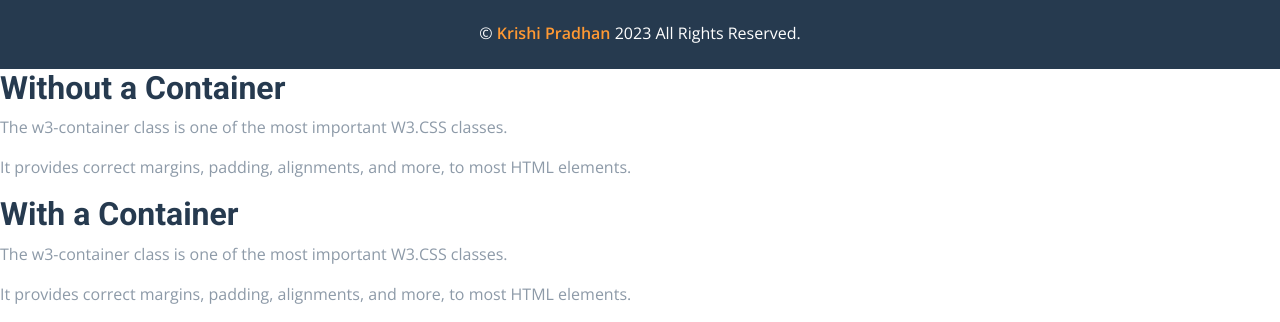
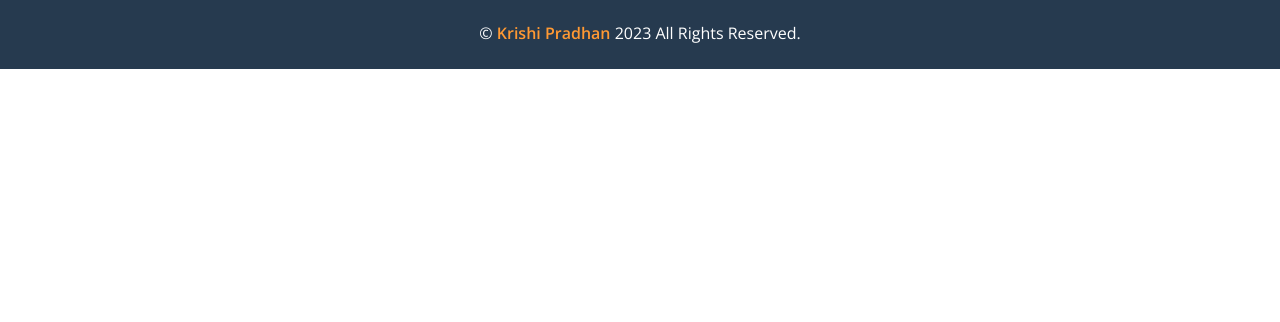
Before and after one commit to ShubhamChoudharyShubh/krishipradhan, a plain HTML site: page index.html in a window 1280 px wide. Shown: the part 6261-6583 px from the top of the page. After the commit the page ends 6330 px from the top, so only its background shows below. Drawn offline with nearby package versions, Linux system fonts and the light colour scheme; a script that the page names is missing.

Commit message:
Update index.html

```diff
--- a/index.html
+++ b/index.html
@@ -560,19 +560,6 @@
     <script src='https://widget.lovi.ai/lovi-widget.min.js' lovi-id='mTqk905BvVSoznuP6Gj2pVKoFFp2' ></script>
 
 
-<div>
-    <h2>Without a Container</h2>
-    <p>The w3-container class is one of the most important W3.CSS classes.</p>
-    <p>It provides correct margins, padding, alignments, and more, to most HTML elements.</p>
-  </div>
-
-  <div class="w3-container">
-    <h2>With a Container</h2>
-    <p>The w3-container class is one of the most important W3.CSS classes.</p>
-    <p>It provides correct margins, padding, alignments, and more, to most HTML elements.</p>
-  </div>
-
-
 </body>
 
 </html>
```
